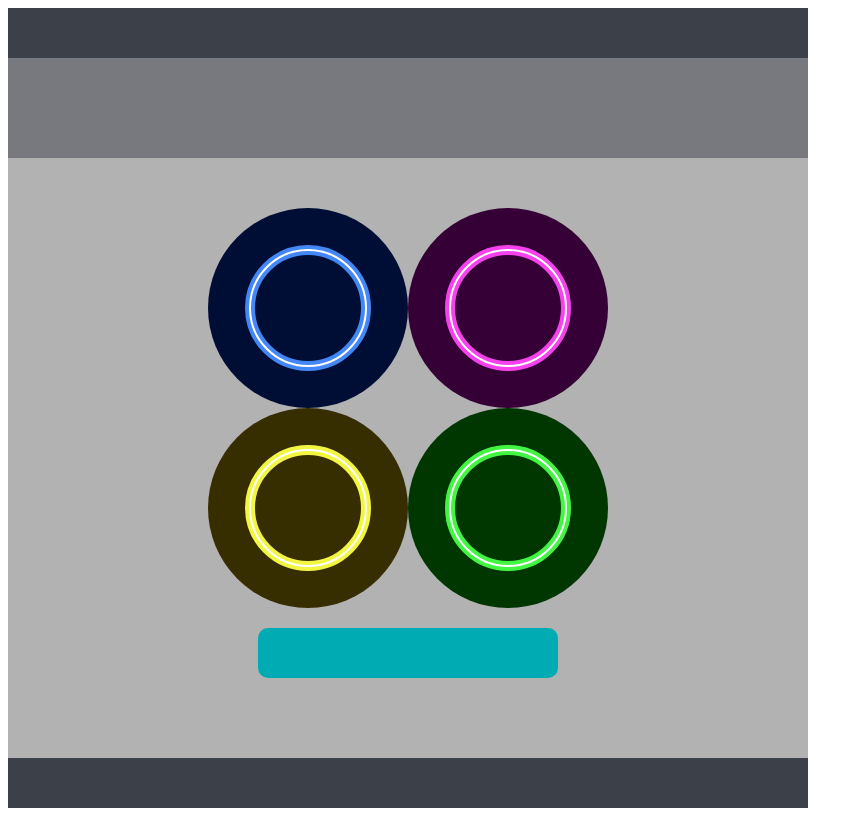
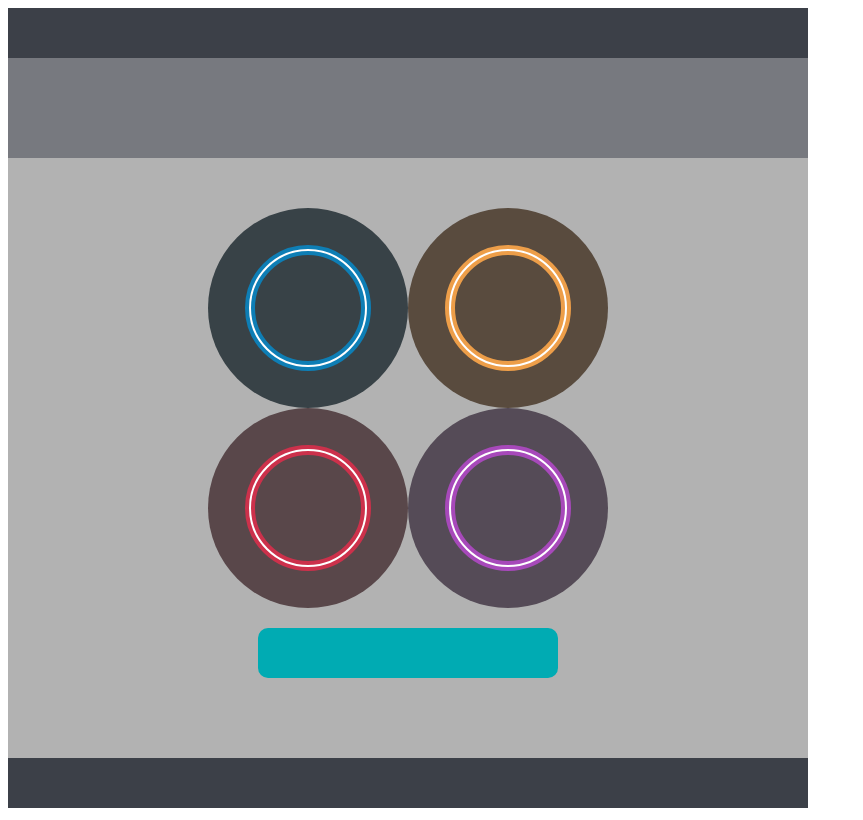
Before and after one commit to cgrundman/svg-logos, a plain HTML site: page Logos/website_template.html in a window 1280 px wide. Shown: the whole page, without its empty margins (0-863 px from the left). Drawn offline with Linux system fonts and the light colour scheme.

Commit message:
Update website_template.html

```diff
--- a/Logos/website_template.html
+++ b/Logos/website_template.html
@@ -2,16 +2,15 @@
 <html>
   <svg width="800px" height="800px" viewBox="0 0 400 400">
     <g>
-
       <rect width="400" height="400" x="0" y="0" fill="#B2B2B2" />
-      <circle cx="150" cy="150" r="50" fill="#000e36"/>
-      <circle cx="250" cy="150" r="50" fill="#340036"/>
-      <circle cx="150" cy="250" r="50" fill="#362d00"/>
-      <circle cx="250" cy="250" r="50" fill="#003600"/>
-      <circle cx="150" cy="150" r="29" fill="none" stroke="#4287f5" stroke-width="5" />
-      <circle cx="250" cy="150" r="29" fill="none" stroke="#f542ec" stroke-width="5" />
-      <circle cx="150" cy="250" r="29" fill="none" stroke="#f2f542" stroke-width="5" />
-      <circle cx="250" cy="250" r="29" fill="none" stroke="#42f542" stroke-width="5" />
+      <circle cx="150" cy="150" r="50" fill="#384247"/>
+      <circle cx="250" cy="150" r="50" fill="#594b3e"/>
+      <circle cx="150" cy="250" r="50" fill="#59474a"/>
+      <circle cx="250" cy="250" r="50" fill="#554b57"/>
+      <circle cx="150" cy="150" r="29" fill="none" stroke="#0e7eb5" stroke-width="5" />
+      <circle cx="250" cy="150" r="29" fill="none" stroke="#ed9e49" stroke-width="5" />
+      <circle cx="150" cy="250" r="29" fill="none" stroke="#cc314b" stroke-width="5" />
+      <circle cx="250" cy="250" r="29" fill="none" stroke="#a749ba" stroke-width="5" />
       <circle cx="150" cy="150" r="29" fill="none" stroke="white" stroke-width="1" />
       <circle cx="250" cy="150" r="29" fill="none" stroke="white" stroke-width="1" />
       <circle cx="150" cy="250" r="29" fill="none" stroke="white" stroke-width="1" />
```
